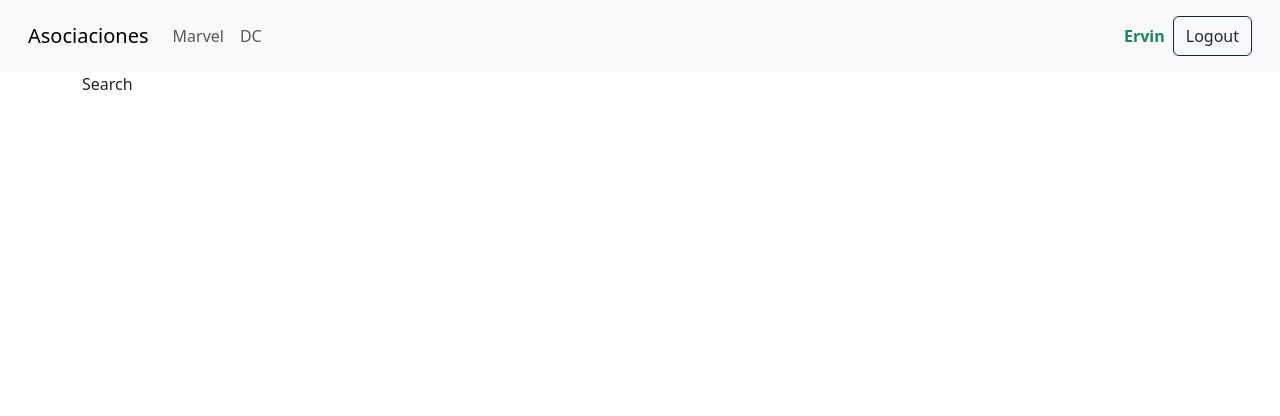
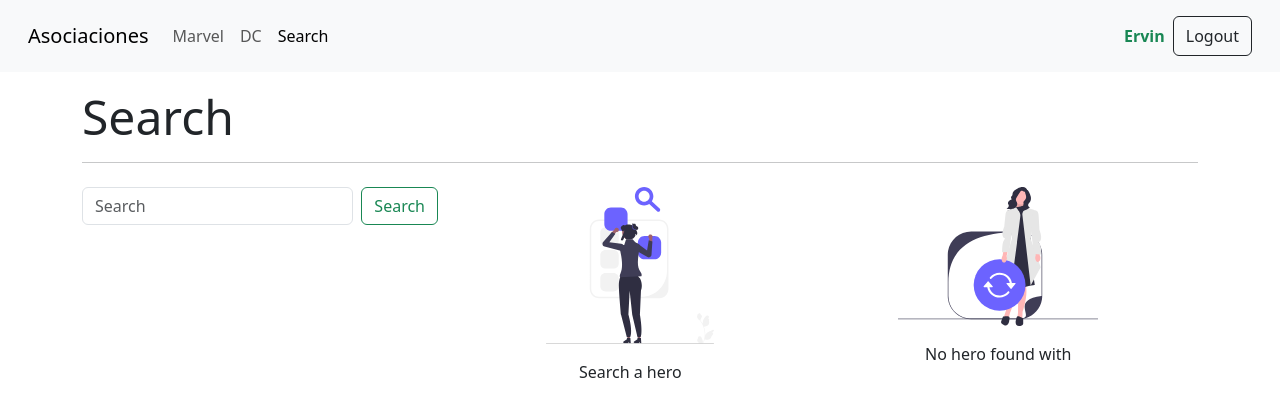
Before and after one commit to erviinHD/heroes-react, a React (Vite) app: page /search in a window 1280 px wide. Shown: the top 416 px of the page. Built offline with nearby package versions, Linux system fonts and the light colour scheme.

Commit message:
feat(Search): query params and Search Page

```diff
--- a/index.html
+++ b/index.html
@@ -1,11 +1,20 @@
-<!doctype html>
+<!DOCTYPE html>
 <html lang="en">
   <head>
     <meta charset="UTF-8" />
     <link rel="icon" type="image/svg+xml" href="/vite.svg" />
     <meta name="viewport" content="width=device-width, initial-scale=1.0" />
     <title>Heroes App</title>
-    <link href="https://cdn.jsdelivr.net/npm/bootstrap@5.3.3/dist/css/bootstrap.min.css" rel="stylesheet" integrity="sha384-QWTKZyjpPEjISv5WaRU9OFeRpok6YctnYmDr5pNlyT2bRjXh0JMhjY6hW+ALEwIH" crossorigin="anonymous">
+    <link
+      href="https://cdn.jsdelivr.net/npm/bootstrap@5.3.3/dist/css/bootstrap.min.css"
+      rel="stylesheet"
+      integrity="sha384-QWTKZyjpPEjISv5WaRU9OFeRpok6YctnYmDr5pNlyT2bRjXh0JMhjY6hW+ALEwIH"
+      crossorigin="anonymous"
+    />
+    <link
+      rel="stylesheet"
+      href="https://cdnjs.cloudflare.com/ajax/libs/animate.css/4.1.1/animate.min.css"
+    />
   </head>
   <body>
     <div id="root"></div>
--- a/src/heroes/components/HeroCard.jsx
+++ b/src/heroes/components/HeroCard.jsx
@@ -11,18 +11,18 @@ export const HeroCard = ({
   const heroImgUrl = `/assets/heroes/${id}.jpg`;
   return (
     <div className="col-md-4 py-3 d-flex justify-content-center">
-      <div className="card text-center">
+      <div className="card text-center animate__animated animate__fadeIn">
         <div className="card-header">{alter_ego}</div>
         <img
           src={heroImgUrl}
           className="card-img-top img-fluid img-thumbnail"
           alt={superhero}
         ></img>
-        <div className="card-body">
+        <div className="card-body ">
           <h5 className="card-title">{superhero}</h5>
           <p className="card-text">{characters}</p>
           <Link className="btn btn-primary" to={`/hero/${id}`}>
-           More...
+            More...
           </Link>
         </div>
       </div>
--- a/src/heroes/pages/HeroDetail.jsx
+++ b/src/heroes/pages/HeroDetail.jsx
@@ -18,20 +18,20 @@ export const HeroDetail = () => {
 
   return (
     <>
-      <h1 className="display-5 mt-3">{hero.superhero}</h1>
+      <h1 className="display-5 mt-3 animate__animated animate__fadeInDown">{hero.superhero}</h1>
       <hr />
       <div className="row">
         <div className="col-md-3">
           <img
             src={`/assets/heroes/${hero.id}.jpg`}
-            className="card-img-top img-fluid img-thumbnail"
+            className="card-img-top img-fluid img-thumbnail animate__animated animate__fadeInLeft"
             alt={hero.superhero}
           ></img>
         </div>
-        <div className="col-md-9">
+        <div className="col-md-9 animate__animated animate__fadeIn">
           <ul className="list-group list-group-flush">
             <li className="list-group-item">
-              <b>Alther ego: </b>
+              <b>Alther Ego: </b>
               {hero.alter_ego}
             </li>
             <li className="list-group-item">
--- a/src/heroes/pages/Search.jsx
+++ b/src/heroes/pages/Search.jsx
@@ -1,3 +1,65 @@
+import { useLocation, useNavigate } from "react-router-dom";
+import queryString from "query-string";
+import { useForm } from "../../hooks/useForm";
+import { HeroCard } from "../components/HeroCard";
+
 export const Search = () => {
-  return <div>Search</div>;
+  const navigate = useNavigate();
+  const location = useLocation();
+
+  const { q = "" } = queryString.parse(location.search);
+
+  const { searchText, onInputChange } = useForm({
+    searchText: "",
+  });
+
+  const onSearchSubmit = (event) => {
+    event.preventDefault();
+    if (searchText.trim().length <= 1) return;
+
+    navigate(`?q=${searchText}`);
+  };
+  return (
+    <>
+      <h1 className="display-5 mt-3">Search</h1>
+      <hr />
+      <div className="row mt-4">
+        <div className="col-md-4 mb-4">
+          <form className="d-flex" onSubmit={onSearchSubmit}>
+            <input
+              className="form-control me-2"
+              type="text"
+              placeholder="Search"
+              autoComplete="off"
+              name="searchText"
+              value={searchText}
+              onChange={onInputChange}
+            ></input>
+            <button className="btn btn-outline-success" type="submit">
+              Search
+            </button>
+          </form>
+        </div>
+
+        <div className="col-md-8 d-flex justify-content-center">
+          <div>
+            <div className="display-flex text-center">
+              <img src="/assets/search.svg" alt="" className="w-50" />
+            </div>
+            <p className="text-center mt-3">Search a hero</p>
+          </div>
+          <div>
+            <div className="display-flex text-center">
+              <img src="/assets/noData.svg" alt="" className="w-50" />
+            </div>
+            <p className="text-center mt-3">
+              No hero found with <b>{q}</b>
+            </p>
+          </div>
+
+          {/* <HeroCard /> */}
+        </div>
+      </div>
+    </>
+  );
 };
--- /dev/null
+++ b/src/hooks/useForm.js
@@ -0,0 +1,24 @@
+import { useState } from "react";
+
+export const useForm = (initialForm = {}) => {
+  const [formState, setFormState] = useState(initialForm);
+
+  const onInputChange = ({ target }) => {
+    const { name, value } = target;
+    setFormState({
+      ...formState,
+      [name]: value,
+    });
+  };
+
+  const onResetForm = () => {
+    setFormState(initialForm);
+  };
+
+  return {
+    ...formState,
+    formState,
+    onInputChange,
+    onResetForm,
+  };
+};
--- a/src/shared/ui/components/Navbar.jsx
+++ b/src/shared/ui/components/Navbar.jsx
@@ -30,6 +30,14 @@ export const Navbar = () => {
             >
               DC
             </NavLink>
+            <NavLink
+              className={({ isActive }) =>
+                `nav-link ${isActive ? "active" : ""}`
+              }
+              to="/search"
+            >
+              Search
+            </NavLink>
           </div>
         </div>
 
```
Also changed, not shown: assets/noData.svg (added), assets/search.svg (added).
